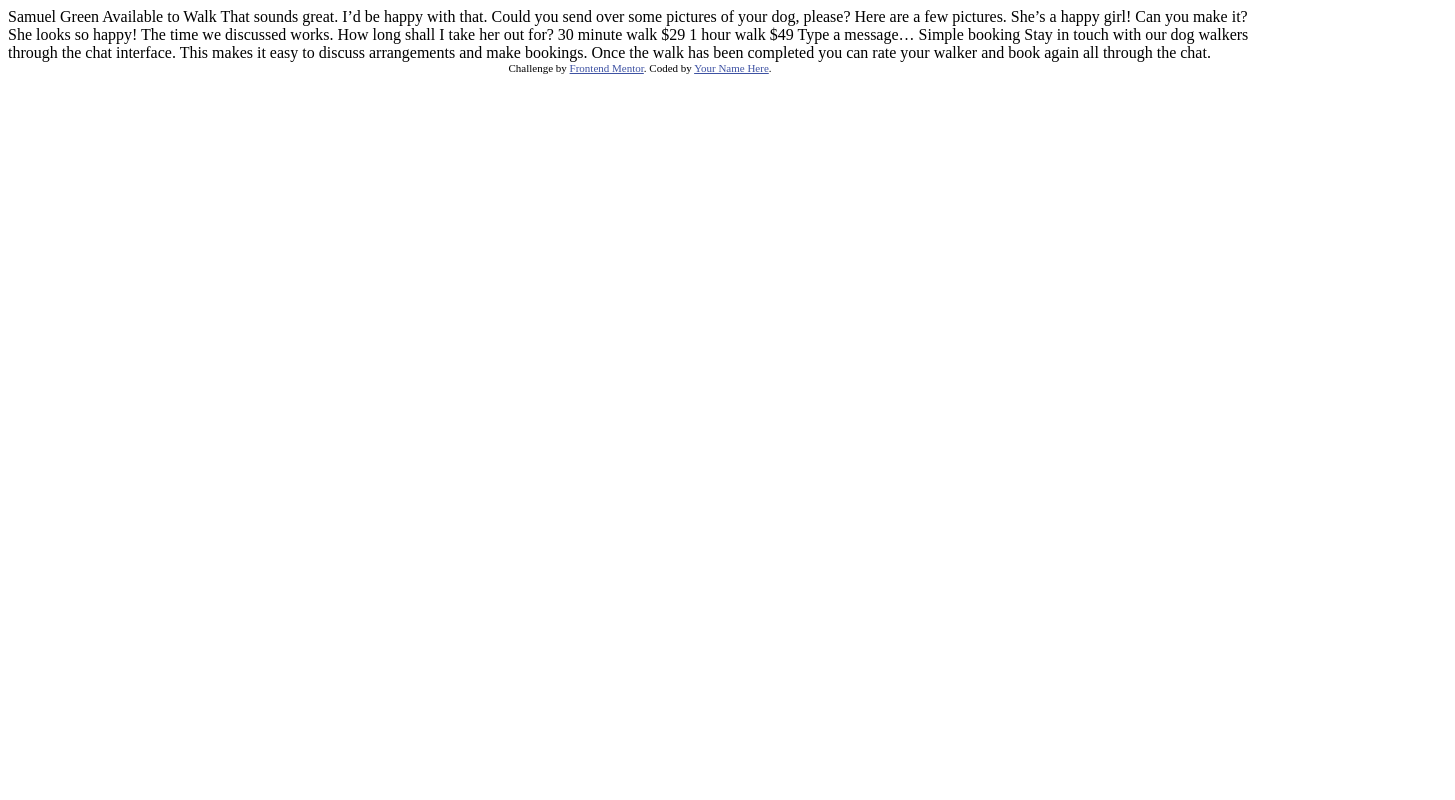
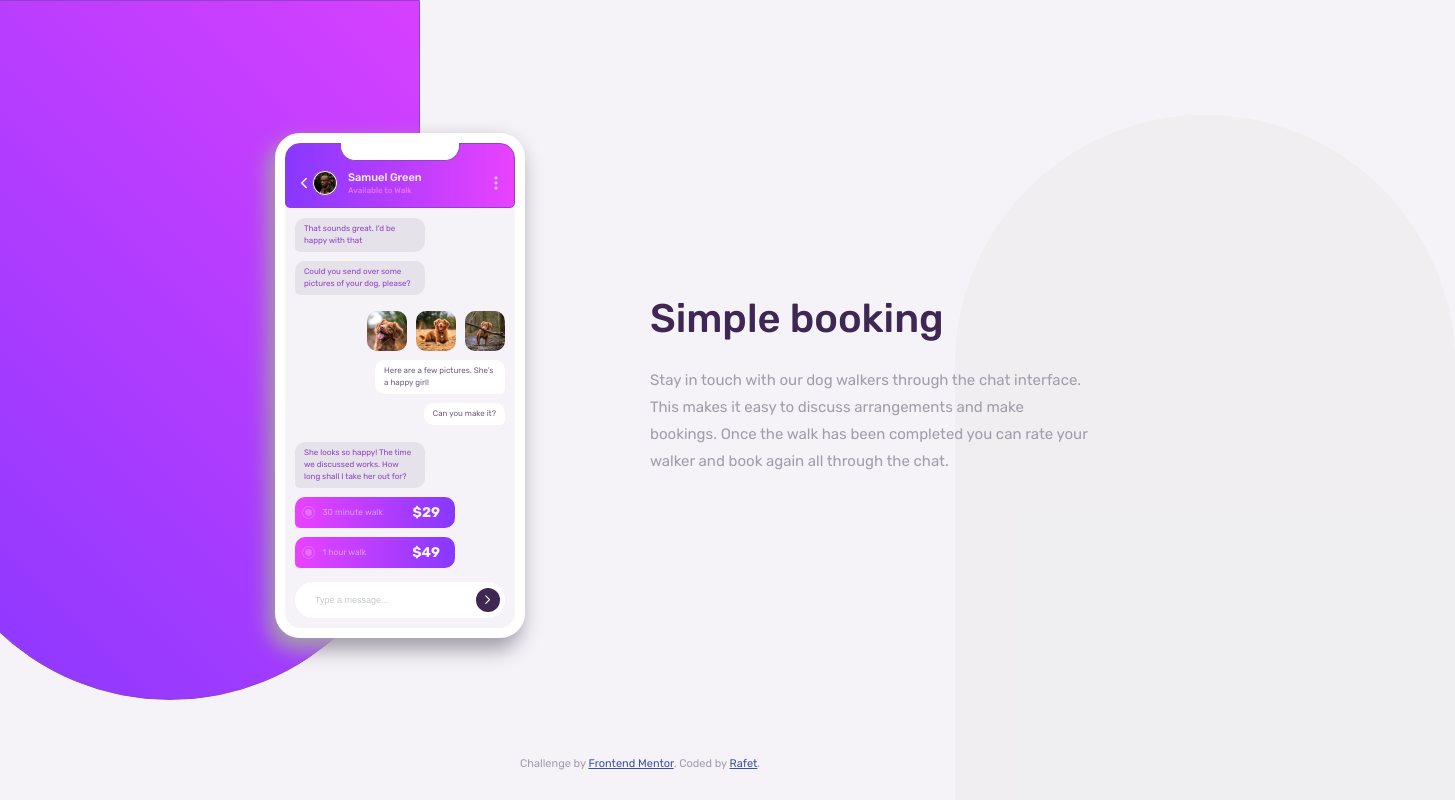
Before and after one commit to rafetbasturk/c26, a plain HTML site: page index.html in a window 1280 px wide. Shown: the whole page, 1455 px wide, since content can reach past the window. Drawn offline with nearby package versions, Linux system fonts and the light colour scheme.

Commit message:
fifth commit

```diff
--- a/index.html
+++ b/index.html
@@ -2,50 +2,114 @@
 <html lang="en">
 <head>
   <meta charset="UTF-8">
-  <meta name="viewport" content="width=device-width, initial-scale=1.0"> <!-- displays site properly based on user's device -->
+  <meta name="viewport" content="width=device-width, initial-scale=1.0">
+
+  <link rel="preconnect" href="https://fonts.gstatic.com">
+  <link href="https://fonts.googleapis.com/css2?family=Rubik:wght@400;500;700&display=swap" rel="stylesheet">
 
   <link rel="icon" type="image/png" sizes="32x32" href="./images/favicon-32x32.png">
+  <link rel="stylesheet" href="./css/main.css">
 
   <title>Frontend Mentor | [Challenge Name Here]</title>
 
-  <!-- Feel free to remove these styles or customise in your own stylesheet 👍 -->
-  <style>
-    .attribution { font-size: 11px; text-align: center; }
-    .attribution a { color: hsl(228, 45%, 44%); }
-  </style>
 </head>
 <body>
 
-  Samuel Green
-  Available to Walk
+  <div id="bg-shape-top"></div>
+  <div id="bg-shape-bottom"></div>
 
-  That sounds great. I’d be happy with that.
+  <div id="wrapper">
+    <main>
+      <div id="phone">
+        <div id="top">
+          <div id="top-top"></div>
+          <div id="info">
+            <div id="info-info">
+              <ion-icon name="chevron-back-outline"></ion-icon>
+              <div id="avatar">
+                <div id="image-wrapper">
+                  <img src="./images/avatar.jpg" alt="avatar">
+                </div>
+                <div id="avatar-info">
+                  <p>Samuel Green</p>
+                  <p>Available to Walk</p>
+                </div>
+              </div>
+            </div>
+            <ion-icon name="ellipsis-vertical-outline"></ion-icon>
+          </div>
 
-  Could you send over some pictures of your dog, please?
+        </div>
 
-  Here are a few pictures. She’s a happy girl!
+        <div id="text-area">
+          <div class="sent">
+            <p class="text-left">That sounds great. I’d be happy with that</p>
+          </div>
+          <div class="sent">
+            <p class="text-left">Could you send over some pictures of your dog, please?</p>
+          </div>
 
-  Can you make it?
+          <div id="dog-pics">
+            <img src="./images/dog-image-1.jpg" alt="dog">
+            <img src="./images/dog-image-2.jpg" alt="dog">
+            <img src="./images/dog-image-3.jpg" alt="dog">
+          </div>
 
-  She looks so happy! The time we discussed works. How long shall I take her out for?
+          <div class="incoming">
+            <p class="text-right">Here are a few pictures. She’s a happy girl!</p>
+          </div>
+          <div class="incoming" style="margin-bottom: .75rem;">
+            <p class="text-right">Can you make it?</p>
+          </div>
 
-  30 minute walk
-  $29
+          <div class="sent">
+            <p class="text-left">She looks so happy! The time we discussed works. How long shall I take her out for?</p>
+          </div>
 
-  1 hour walk
-  $49
+          <div class="price">
+            <div>
+              <div class="radio">
+                <div class="radio-button"></div>
+              </div>
+              <p>30 minute walk</p>
+            </div>
+            <span>$29</span>
+          </div>
 
-  Type a message…
+          <div class="price">
+            <div>
+              <div class="radio">
+                <div class="radio-button"></div>
+              </div>
+              <p>1 hour walk</p>
+            </div>
+            <span>$49</span>
+          </div>
 
-  Simple booking
+          <form>
+            <input type="text" name="input" id="input" placeholder="Type a message..." aria-label="type a message">
+            <button type="submit" aria-label="submit your message">
+              <ion-icon name="chevron-forward-outline"></ion-icon>
+            </button>
+          </form>
+        </div>
 
-  Stay in touch with our dog walkers through the chat interface. This makes it easy to
-  discuss arrangements and make bookings. Once the walk has been completed you can rate
-  your walker and book again all through the chat.
+      </div>
+    </main>
 
-  <div class="attribution">
-    Challenge by <a href="https://www.frontendmentor.io?ref=challenge" target="_blank">Frontend Mentor</a>.
-    Coded by <a href="#">Your Name Here</a>.
+    <section>
+      <h2>Simple booking</h2>
+      <p>Stay in touch with our dog walkers through the chat interface. This makes it easy to discuss arrangements and make bookings. Once the walk has been completed you can rate your walker and book again all through the chat.</p>
+    </section>
   </div>
+
+  <footer>
+    <div class="attribution">
+      Challenge by <a href="https://www.frontendmentor.io?ref=challenge" target="_blank">Frontend Mentor</a>.
+      Coded by <a href="https://www.frontendmentor.io/profile/rafetbasturk" target="_blank">Rafet</a>.
+    </div>
+  </footer>
+
+  <script src="https://unpkg.com/ionicons@5.2.3/dist/ionicons.js"></script>
 </body>
 </html>
--- a/scss/main.scss
+++ b/scss/main.scss
@@ -128,6 +128,7 @@ main {
     }
 
     #text-area {
+        width: 100%;
         height: 425px;
         padding: 1rem;
         display: flex;
@@ -178,6 +179,7 @@ main {
 
         .price {
             width: 160px;
+            height: min-content;
             background: linear-gradient(90deg, $gradient-1, $gradient-2);
             padding: .7rem;
             border-radius: $left-border;
@@ -228,7 +230,7 @@ main {
             display: flex;
             justify-content: space-between;
             align-items: center;
-            padding: .4rem;
+            padding: .5rem;
             border-radius: 18px;;
             margin: .5rem 0;
 
```
Also changed, not shown: css/main.css, 1 other file.
